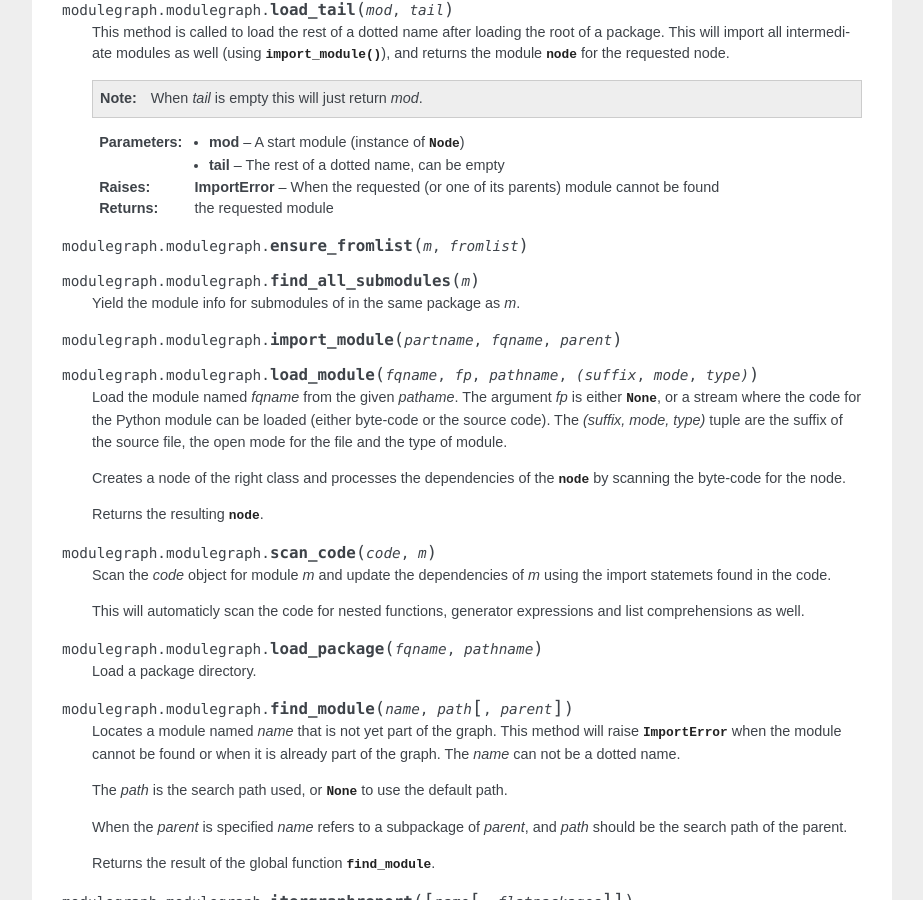
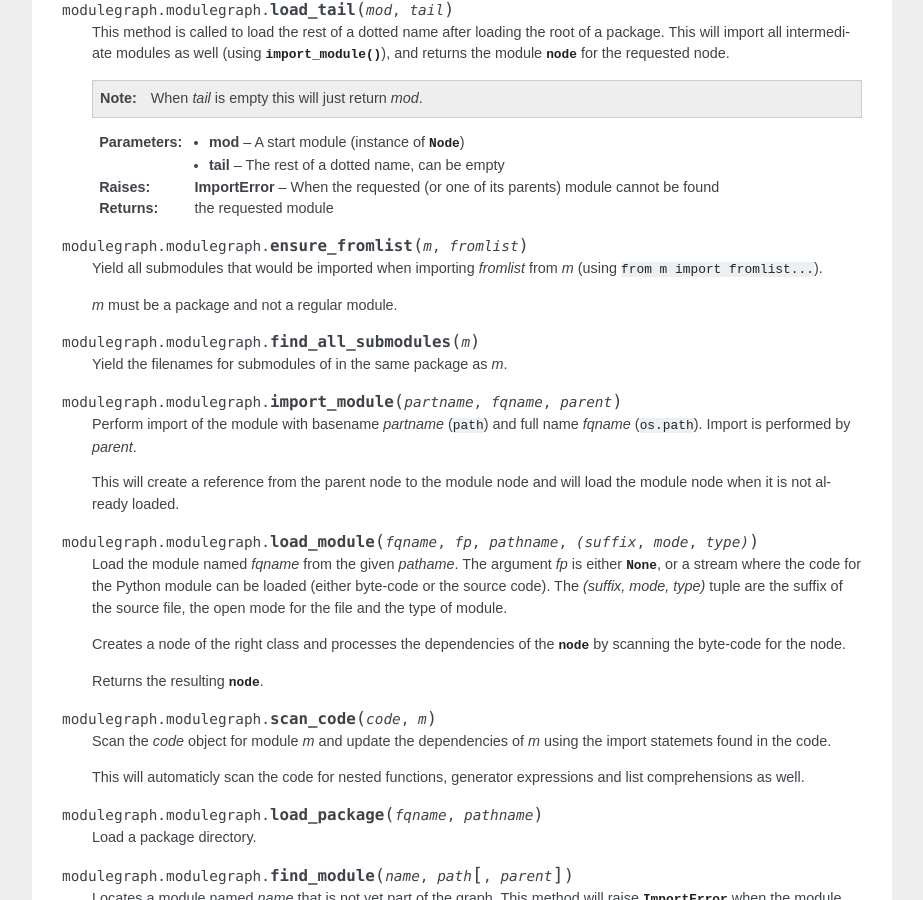
Before and after one commit to ronaldoussoren/modulegraph, a Sphinx documentation site: the page built from doc/modulegraph.rst, in a window 1280 px wide and 900 px high, scrolled down 1910 px. Shown: the whole window, without its empty margins (198-1121 px from the left). Built offline with Sphinx 7.4.7, drawn with Linux system fonts in a browser that asks for light colours; pages that are not in the unit, such as notebooks, are missing from menus.

Commit message:
documentation updates

```diff
--- a/doc/modulegraph.rst
+++ b/doc/modulegraph.rst
@@ -62,11 +62,15 @@ The actual graph
    a :class:`node <Node>` or the name of a module that will be
    searched for as if it were an absolute import.
 
+
+
 .. method:: createReference(fromnode, tonode[, edge_data])
 
    Create a reference from *fromnode* to *tonode*, with optional edge data.
 
    The default for *edge_data* is ``"direct"``.
+
+
 
 .. method:: findNode(name)
 
@@ -78,15 +82,21 @@ The actual graph
    If a lazy node exists by that identifier with dependencies, it and its
    dependencies will be instantiated and scanned for additional depende
 
+
+
 .. method:: create_xref([out])
 
    Write an HTML file to the *out* stream (defaulting to :data:`sys.stdout`).
 
    The HTML file contains a textual description of the dependency graph.
 
+
+
 .. method:: graphreport([fileobj[, flatpackages]])
 
    .. todo:: To be documented
+
+
 
 .. method:: report()
 
@@ -134,15 +144,27 @@ made private methods before the 1.0 release.
 
 .. method:: ensure_fromlist(m, fromlist)
 
-   .. todo: To be documented
+   Yield all submodules that would be imported when importing *fromlist*
+   from *m* (using ``from m import fromlist...``).
+
+   *m* must be a package and not a regular module.
 
 .. method:: find_all_submodules(m)
 
-   Yield the module info for submodules of in the same package as *m*.
+   Yield the filenames for submodules of in the same package as *m*.
+
+
 
 .. method:: import_module(partname, fqname, parent)
 
-   .. todo: To be documented
+   Perform import of the module with basename *partname* (``path``) and
+   full name *fqname* (``os.path``). Import is performed by *parent*.
+
+   This will create a reference from the parent node to the
+   module node and will load the module node when it is not already
+   loaded.
+
+
 
 .. method:: load_module(fqname, fp, pathname, (suffix, mode, type))
 
@@ -158,6 +180,8 @@ made private methods before the 1.0 release.
 
    Returns the resulting :class:`node <Node>`.
 
+
+
 .. method:: scan_code(code, m)
 
    Scan the *code* object for module *m* and update the dependencies of
@@ -166,9 +190,13 @@ made private methods before the 1.0 release.
    This will automaticly scan the code for nested functions, generator
    expressions and list comprehensions as well.
 
+
+
 .. method:: load_package(fqname, pathname)
 
    Load a package directory.
+
+
 
 .. method:: find_module(name, path[, parent])
 
@@ -192,10 +220,14 @@ made private methods before the 1.0 release.
 
    .. todo:: To be documented
 
+
+
 .. method:: replace_paths_in_code(co)
 
    Replace the filenames in code object *co* using the *replace_paths* value that
    was passed to the contructor. Returns the rewritten code object.
+
+
 
 .. method:: calc_setuptools_nspackages()
 
@@ -208,6 +240,8 @@ made private methods before the 1.0 release.
 
    Packages in this form are used by system packages and the "pip"
    installer.
+
+
 
 Graph nodes
 -----------
```
Also changed, not shown: 1 other file.
